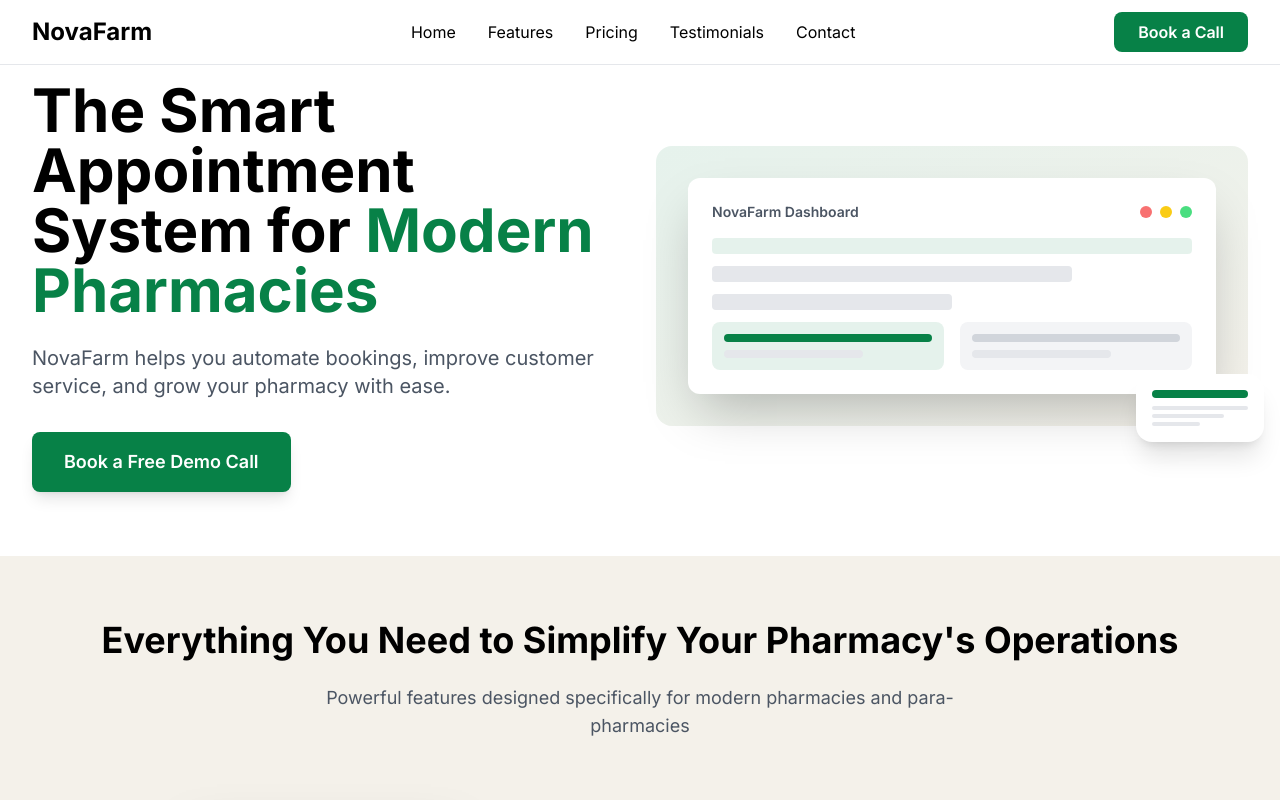
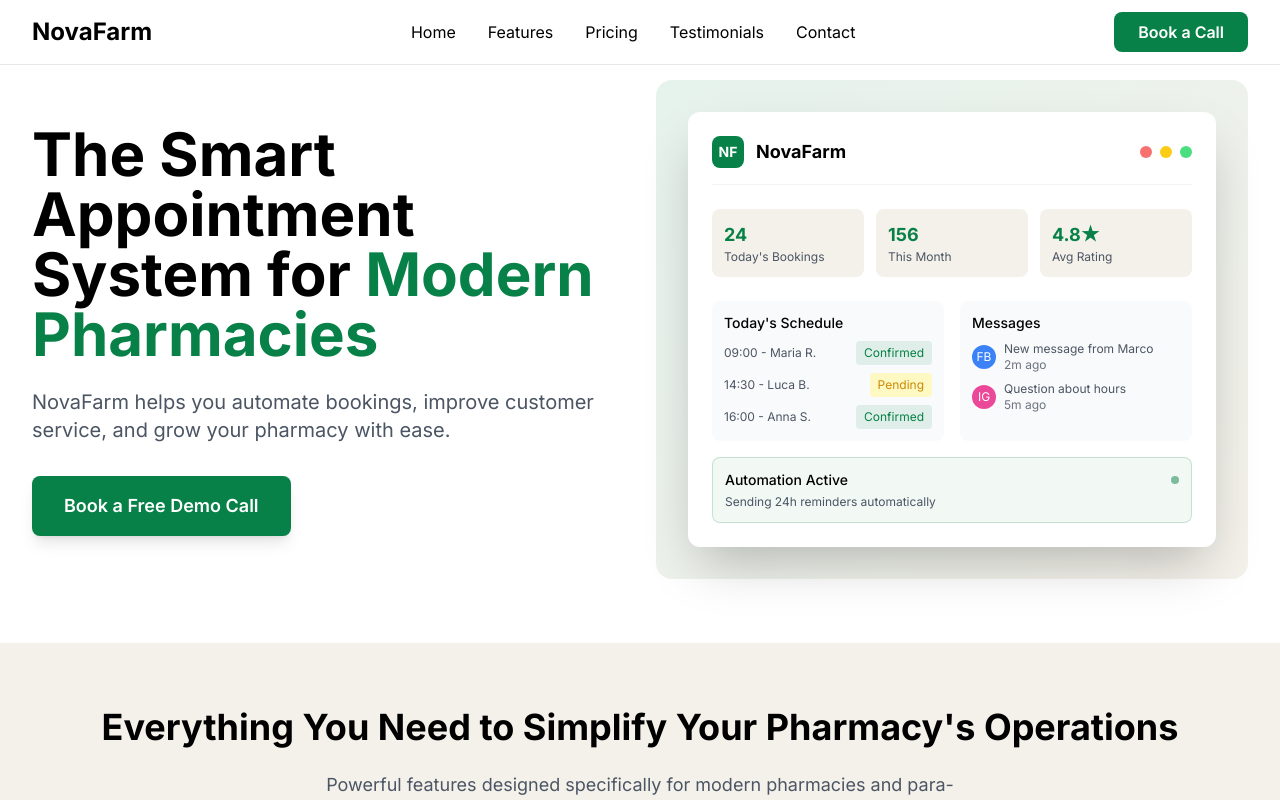
Before and after one commit to tave1013/novafarm-lead-machine, a React (Vite) app: page / in a window 1280 px wide. Shown: the top 800 px of the page. Built offline with nearby package versions, Linux system fonts and the light colour scheme.

Commit message:
Refactor: Update hero section with dashboard mockup
Update hero section with a dashboard mockup, disable zoom effect on hover, and apply brand colors.

```diff
--- a/src/components/HeroSection.tsx
+++ b/src/components/HeroSection.tsx
@@ -17,39 +17,94 @@ const HeroSection = () => {
             </button>
           </div>
           <div className="relative animate-fade-in" style={{ animationDelay: '0.3s' }}>
-            <div className="bg-gradient-to-br from-[#078147]/10 to-[#f4f1ea] rounded-2xl p-8 transform hover:scale-105 transition-transform duration-300">
-              <div className="bg-white rounded-xl shadow-2xl p-6 hover:shadow-3xl transition-shadow duration-300">
-                <div className="flex items-center justify-between mb-4">
-                  <div className="text-sm font-semibold text-gray-600">NovaFarm Dashboard</div>
+            <div className="bg-gradient-to-br from-[#078147]/10 to-[#f4f1ea] rounded-2xl p-8">
+              {/* NovaFarm Dashboard Mockup */}
+              <div className="bg-white rounded-xl shadow-2xl p-6">
+                {/* Header */}
+                <div className="flex items-center justify-between mb-6 pb-4 border-b border-gray-100">
+                  <div className="flex items-center space-x-3">
+                    <div className="w-8 h-8 bg-[#078147] rounded-lg flex items-center justify-center">
+                      <span className="text-white font-bold text-sm">NF</span>
+                    </div>
+                    <div className="text-lg font-bold text-black">NovaFarm</div>
+                  </div>
                   <div className="flex space-x-2">
                     <div className="w-3 h-3 bg-red-400 rounded-full"></div>
                     <div className="w-3 h-3 bg-yellow-400 rounded-full"></div>
                     <div className="w-3 h-3 bg-green-400 rounded-full"></div>
                   </div>
                 </div>
-                <div className="space-y-3">
-                  <div className="h-4 bg-[#078147]/20 rounded animate-pulse"></div>
-                  <div className="h-4 bg-gray-200 rounded w-3/4"></div>
-                  <div className="h-4 bg-gray-200 rounded w-1/2"></div>
-                  <div className="grid grid-cols-2 gap-4 mt-6">
-                    <div className="bg-[#078147]/10 p-3 rounded-lg hover:bg-[#078147]/20 transition-colors">
-                      <div className="h-2 bg-[#078147] rounded mb-2"></div>
-                      <div className="h-2 bg-gray-200 rounded w-2/3"></div>
+
+                {/* Stats Cards */}
+                <div className="grid grid-cols-3 gap-3 mb-6">
+                  <div className="bg-[#f4f1ea] p-3 rounded-lg">
+                    <div className="text-lg font-bold text-[#078147]">24</div>
+                    <div className="text-xs text-gray-600">Today's Bookings</div>
+                  </div>
+                  <div className="bg-[#f4f1ea] p-3 rounded-lg">
+                    <div className="text-lg font-bold text-[#078147]">156</div>
+                    <div className="text-xs text-gray-600">This Month</div>
+                  </div>
+                  <div className="bg-[#f4f1ea] p-3 rounded-lg">
+                    <div className="text-lg font-bold text-[#078147]">4.8★</div>
+                    <div className="text-xs text-gray-600">Avg Rating</div>
+                  </div>
+                </div>
+
+                {/* Main Content Grid */}
+                <div className="grid grid-cols-2 gap-4">
+                  {/* Calendar Widget */}
+                  <div className="bg-gray-50 p-3 rounded-lg">
+                    <div className="text-sm font-medium text-black mb-2">Today's Schedule</div>
+                    <div className="space-y-2">
+                      <div className="flex items-center justify-between text-xs">
+                        <span className="text-gray-600">09:00 - Maria R.</span>
+                        <span className="text-[#078147] bg-[#078147]/10 px-2 py-1 rounded">Confirmed</span>
+                      </div>
+                      <div className="flex items-center justify-between text-xs">
+                        <span className="text-gray-600">14:30 - Luca B.</span>
+                        <span className="text-yellow-600 bg-yellow-100 px-2 py-1 rounded">Pending</span>
+                      </div>
+                      <div className="flex items-center justify-between text-xs">
+                        <span className="text-gray-600">16:00 - Anna S.</span>
+                        <span className="text-[#078147] bg-[#078147]/10 px-2 py-1 rounded">Confirmed</span>
+                      </div>
                     </div>
-                    <div className="bg-gray-100 p-3 rounded-lg hover:bg-gray-200 transition-colors">
-                      <div className="h-2 bg-gray-300 rounded mb-2"></div>
-                      <div className="h-2 bg-gray-200 rounded w-2/3"></div>
+                  </div>
+
+                  {/* Messages Widget */}
+                  <div className="bg-gray-50 p-3 rounded-lg">
+                    <div className="text-sm font-medium text-black mb-2">Messages</div>
+                    <div className="space-y-2">
+                      <div className="flex items-center space-x-2">
+                        <div className="w-6 h-6 bg-blue-500 rounded-full flex items-center justify-center">
+                          <span className="text-white text-xs">FB</span>
+                        </div>
+                        <div className="flex-1">
+                          <div className="text-xs text-gray-600">New message from Marco</div>
+                          <div className="text-xs text-gray-500">2m ago</div>
+                        </div>
+                      </div>
+                      <div className="flex items-center space-x-2">
+                        <div className="w-6 h-6 bg-pink-500 rounded-full flex items-center justify-center">
+                          <span className="text-white text-xs">IG</span>
+                        </div>
+                        <div className="flex-1">
+                          <div className="text-xs text-gray-600">Question about hours</div>
+                          <div className="text-xs text-gray-500">5m ago</div>
+                        </div>
+                      </div>
                     </div>
                   </div>
                 </div>
-              </div>
-              {/* Mobile mockup */}
-              <div className="absolute -bottom-4 -right-4 bg-white rounded-2xl shadow-xl p-4 w-32 transform hover:scale-110 transition-transform duration-300">
-                <div className="bg-[#078147] h-2 rounded mb-2"></div>
-                <div className="space-y-1">
-                  <div className="h-1 bg-gray-200 rounded"></div>
-                  <div className="h-1 bg-gray-200 rounded w-3/4"></div>
-                  <div className="h-1 bg-gray-200 rounded w-1/2"></div>
+
+                {/* Automation Preview */}
+                <div className="mt-4 bg-[#078147]/5 p-3 rounded-lg border border-[#078147]/20">
+                  <div className="flex items-center justify-between">
+                    <div className="text-sm font-medium text-black">Automation Active</div>
+                    <div className="w-2 h-2 bg-[#078147] rounded-full animate-pulse"></div>
+                  </div>
+                  <div className="text-xs text-gray-600 mt-1">Sending 24h reminders automatically</div>
                 </div>
               </div>
             </div>
```
